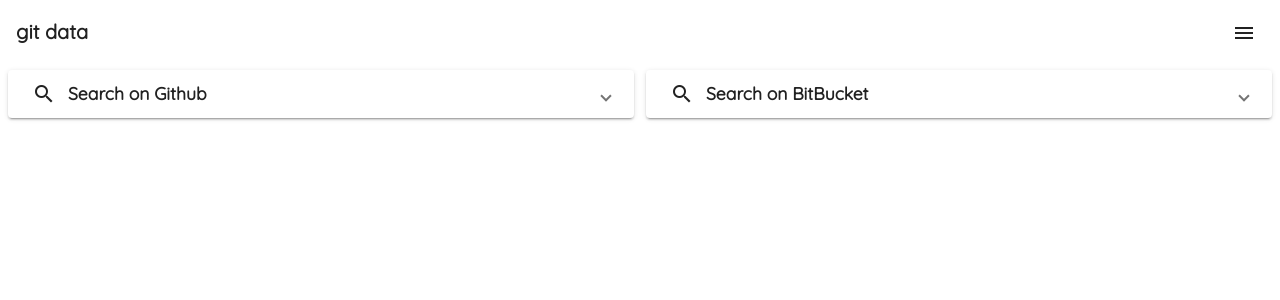
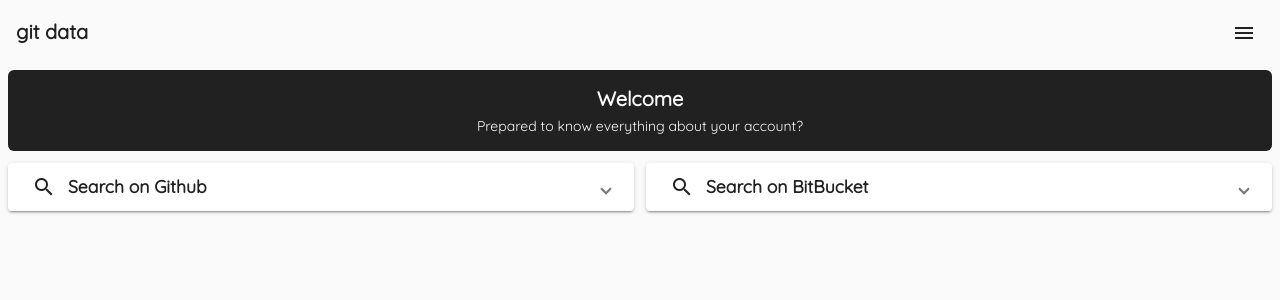
Before and after one commit to rafaelcm95/git-data-app, an Angular app: page / in a window 1280 px wide. Shown: the top 300 px of the page. Built offline with nearby package versions, Linux system fonts and the light colour scheme.

Commit message:
feature-3: created first home page model

```diff
--- a/src/app/app.component.html
+++ b/src/app/app.component.html
@@ -1,4 +1,9 @@
-<app-navbar class="navbar"></app-navbar>
-<div class="app-container">
-    <router-outlet></router-outlet>
-</div>
+<mat-drawer-container class="app" autosize>
+    <mat-drawer #drawer mode="push" position="end">
+        <p>Auto-resizing sidenav</p>
+    </mat-drawer>
+    <div class="app-container">
+        <app-navbar class="navbar" [drawer]="drawer"></app-navbar>
+        <router-outlet></router-outlet>
+    </div>
+</mat-drawer-container>
--- a/src/app/app.component.scss
+++ b/src/app/app.component.scss
@@ -1,10 +1,16 @@
 .navbar {
-    position: fixed;
+    position: absolute;
     top: 0;
     left: 0;
     width: 100%;
 }
 
-.app-container {
-    margin-top: 70px;
+.app {
+    width: 100%;
+    height: 100%;
+
+    .app-container {
+        margin-top: 70px;
+        padding: 0 8px;
+    }
 }
--- a/src/app/features/pages/home-page/home-page.component.html
+++ b/src/app/features/pages/home-page/home-page.component.html
@@ -1,12 +1,14 @@
+<mat-card class="welcome-card mat-elevation-z0">
+  <mat-card-header>
+    <mat-card-title class="welcome-title">Welcome</mat-card-title>
+    <mat-card-subtitle class="welcome-subtitle">Prepared to know everything about your account?</mat-card-subtitle>
+  </mat-card-header>
+</mat-card>
 <div fxLayout="row" fxLayout.lt-md="column" fxLayoutGap="12px">
   <div fxFlex="50">
-    <app-search-accordion
-      [options]="searchOnGithubOpts"
-    ></app-search-accordion>
+    <app-search-accordion [options]="searchOnGithubOpts"></app-search-accordion>
   </div>
   <div fxFlex="50">
-    <app-search-accordion
-      [options]="searchOnBitbucketOpts"
-    ></app-search-accordion>
+    <app-search-accordion [options]="searchOnBitbucketOpts"></app-search-accordion>
   </div>
 </div>
--- a/src/app/features/pages/home-page/home-page.component.scss
+++ b/src/app/features/pages/home-page/home-page.component.scss
@@ -0,0 +1,25 @@
+@import './../../../../themes/default';
+
+.welcome-card {
+    display: flex;
+    justify-content: center;
+    background: $primary;
+    color: $secondary;
+    border-radius: 6px;
+    margin: 0 0px 12px;
+
+    .welcome-title {
+        display: flex;
+        justify-content: center;
+        font-weight: bold;
+        margin-bottom: 6px;
+    }
+
+    .welcome-subtitle {
+        display: flex;
+        justify-content: center;
+        text-align: center;
+        margin: 0;
+        color: $secondary;
+    }
+}
--- a/src/app/features/shared-components/navbar/navbar.component.html
+++ b/src/app/features/shared-components/navbar/navbar.component.html
@@ -2,7 +2,7 @@
   <mat-toolbar-row>
     <span class="title">git data</span>
     <span class="spacer"></span>
-    <button mat-icon-button>
+    <button mat-icon-button (click)="drawer.toggle()">
         <mat-icon>menu</mat-icon>
     </button>
   </mat-toolbar-row>
--- a/src/app/features/shared-components/navbar/navbar.component.ts
+++ b/src/app/features/shared-components/navbar/navbar.component.ts
@@ -1,4 +1,4 @@
-import { Component, OnInit } from '@angular/core';
+import { Component, OnInit, Input } from '@angular/core';
 
 @Component({
   selector: 'app-navbar',
@@ -6,6 +6,8 @@
   styleUrls: ['./navbar.component.scss']
 })
 export class NavbarComponent implements OnInit {
+  @Input()
+  private drawer: any;
 
   constructor() { }
 
--- a/src/styles.scss
+++ b/src/styles.scss
@@ -5,3 +5,9 @@
 * {
     font-family: 'Quicksand', sans-serif;
 }
+
+html,
+body {
+    height: 100%;
+    margin: 0;
+}
--- a/src/themes/_default.scss
+++ b/src/themes/_default.scss
@@ -3,7 +3,7 @@
 @include mat-core();
 
 $_primary: mat-palette($mat-grey, 900);
-$_accent:  mat-palette($mat-grey, A100);
+$_accent:  mat-palette($mat-grey, 50);
 $_warning:    mat-palette($mat-red);
 
 $theme: mat-light-theme($_primary, $_accent, $_warning);
```
Also changed, not shown: src/app/modules/material/material.module.ts (+9 -2 lines).
